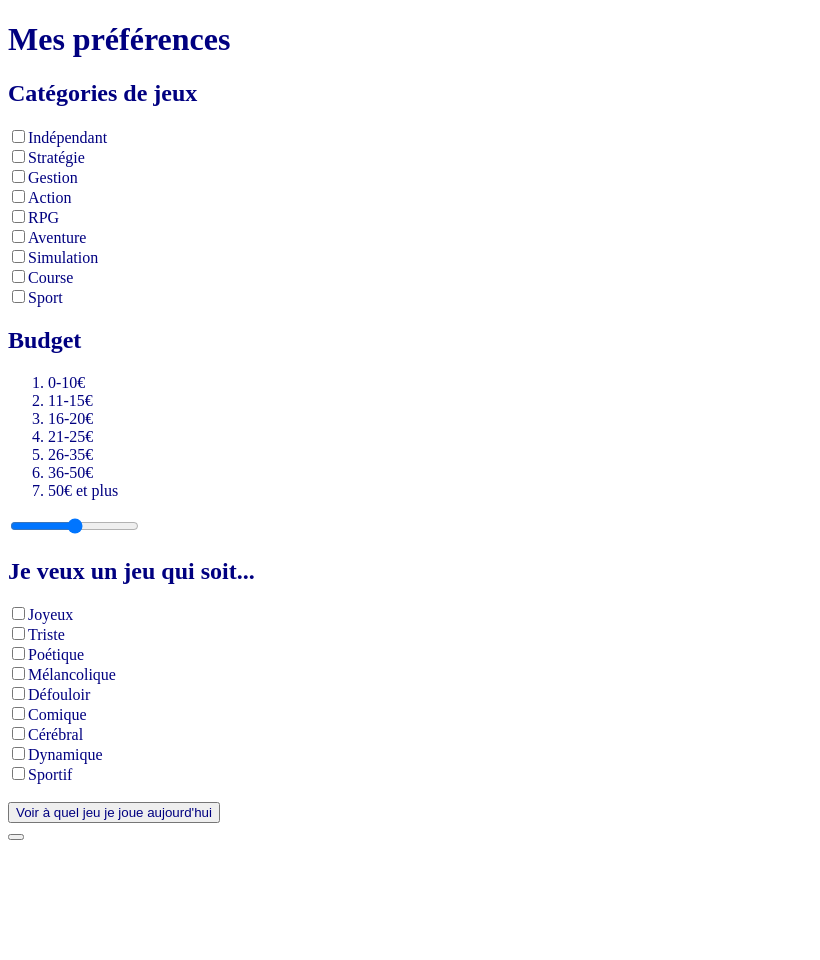
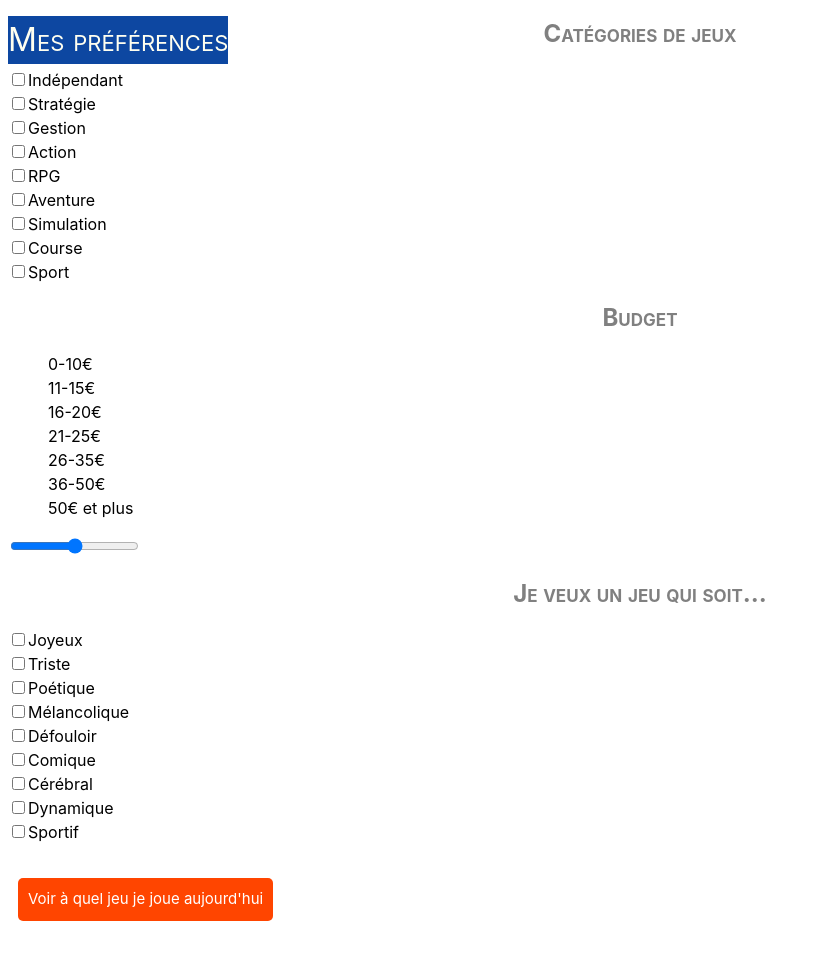
Before and after one commit to michaelgilberte/Selectionjeuvideo, a plain HTML site: page www/preferences.html in a window 1280 px wide. Shown: the whole page, without its empty margins (0-820 px from the left). Before the commit the page ends 849 px from the top, so only its background shows below. Drawn offline with Linux system fonts and the light colour scheme.

Commit message:
Initialize

```diff
--- a/www/CSS/index.css
+++ b/www/CSS/index.css
@@ -1,5 +1,4 @@
 
+@import "preferences/preferences.css";
 
-* {
-   color:navy ;
-}
+@import 'shared/theme.css';
--- /dev/null
+++ b/www/CSS/preferences/preferences.css
@@ -0,0 +1,22 @@
+
+
+*{
+    color:black;
+font-family: -apple-system, BlinkMacSystemFont, 'Segoe UI', Roboto, Oxygen, Ubuntu, Cantarell, 'Open Sans', 'Helvetica Neue', sans-serif;
+font-size: 1em;
+text-align: left;
+line-height: 1.5em;
+list-style-type: none ;
+}
+
+
+
+type.checkbox {
+    background: inherit;
+    color:green  ;
+}
+
+[type="submit"] {
+    font-size: x-large;
+    color:red;
+}
--- /dev/null
+++ b/www/CSS/shared/theme.css
@@ -0,0 +1,37 @@
+
+* {
+
+    color:black;
+    font-family: -apple-system, BlinkMacSystemFont, 'Segoe UI', Roboto, Oxygen, Ubuntu, Cantarell, 'Open Sans', 'Helvetica Neue', sans-serif;
+}
+
+header {
+    background: #0D47A1;
+    font-family: -apple-system, BlinkMacSystemFont, 'Segoe UI', Roboto, Oxygen, Ubuntu, Cantarell, 'Open Sans', 'Helvetica Neue', sans-serif;
+    font-size:2em;
+    color:ivory;
+    font-variant:small-caps;
+    position: fixed;
+
+}
+
+h1 {
+    font-size: 1.5em;
+    color:grey;
+    font-variant:small-caps;
+    text-align: center;
+}
+
+.mon-bouton-oui{
+    background-color: orangered;
+  border-radius: 5px;
+  border: none;
+  color: white;
+  padding: 10px;
+  margin: 10px;
+  text-align: center;
+  text-decoration: none;
+  display: inline-block;
+  font-size: 15px;
+  cursor: pointer;
+}
--- a/www/preferences.html
+++ b/www/preferences.html
@@ -12,9 +12,9 @@
 
 <body>
 
-    <h1>Mes préférences</h1>
+    <header>Mes préférences</header>
 
-    <h2>Catégories de jeux</h2>
+    <h1>Catégories de jeux</h1>
     <section>
         <form method="GET" action="">
 
@@ -30,7 +30,7 @@
         </form>
     </section>
 
-    <h2>Budget</h2>
+    <h1>Budget</h1>
     <section>
         <ol>
             <li>0-10€</li>
@@ -49,7 +49,7 @@
 
     </section>
 
-    <h2>Je veux un jeu qui soit...</h2>
+    <h1>Je veux un jeu qui soit...</h1>
     <section>
 
         <form method="GET" action="">
@@ -66,8 +66,8 @@
             </form>
 
     </section> <br>
-    <input type="submit" action="../jeupropose.html" value="Voir à quel jeu je joue aujourd'hui"> <br>
-    <button value=""></button>
+    <input type="submit" class="mon-bouton-oui" action="../jeupropose.html" value="Voir à quel jeu je joue aujourd'hui"> <br>
+    <br>
 
 </body>
 
```
Also changed, not shown: www/CSS/global.css (added), www/CSS/shared/btn.css (added), www/CSS/shared/normalizer.css (added).
